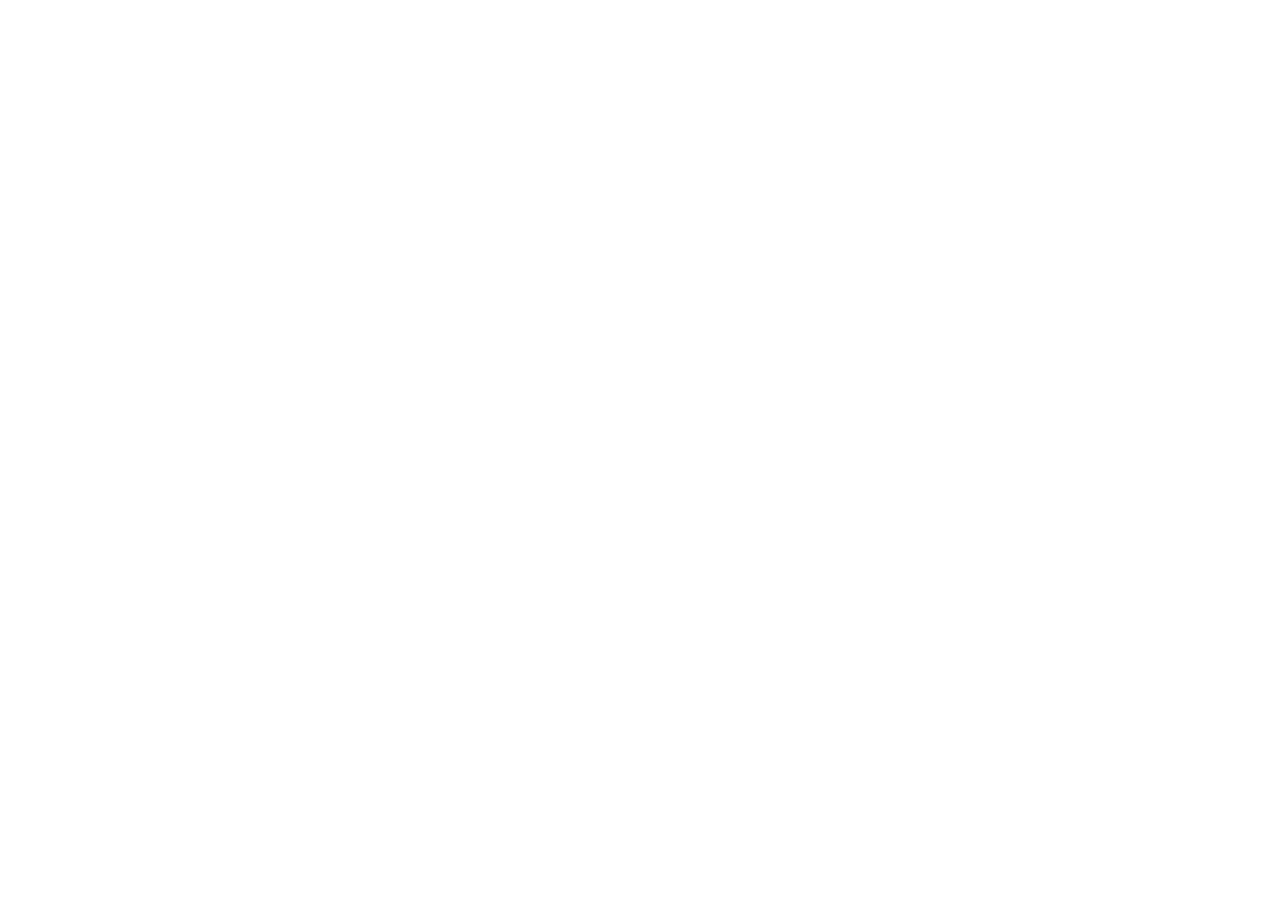
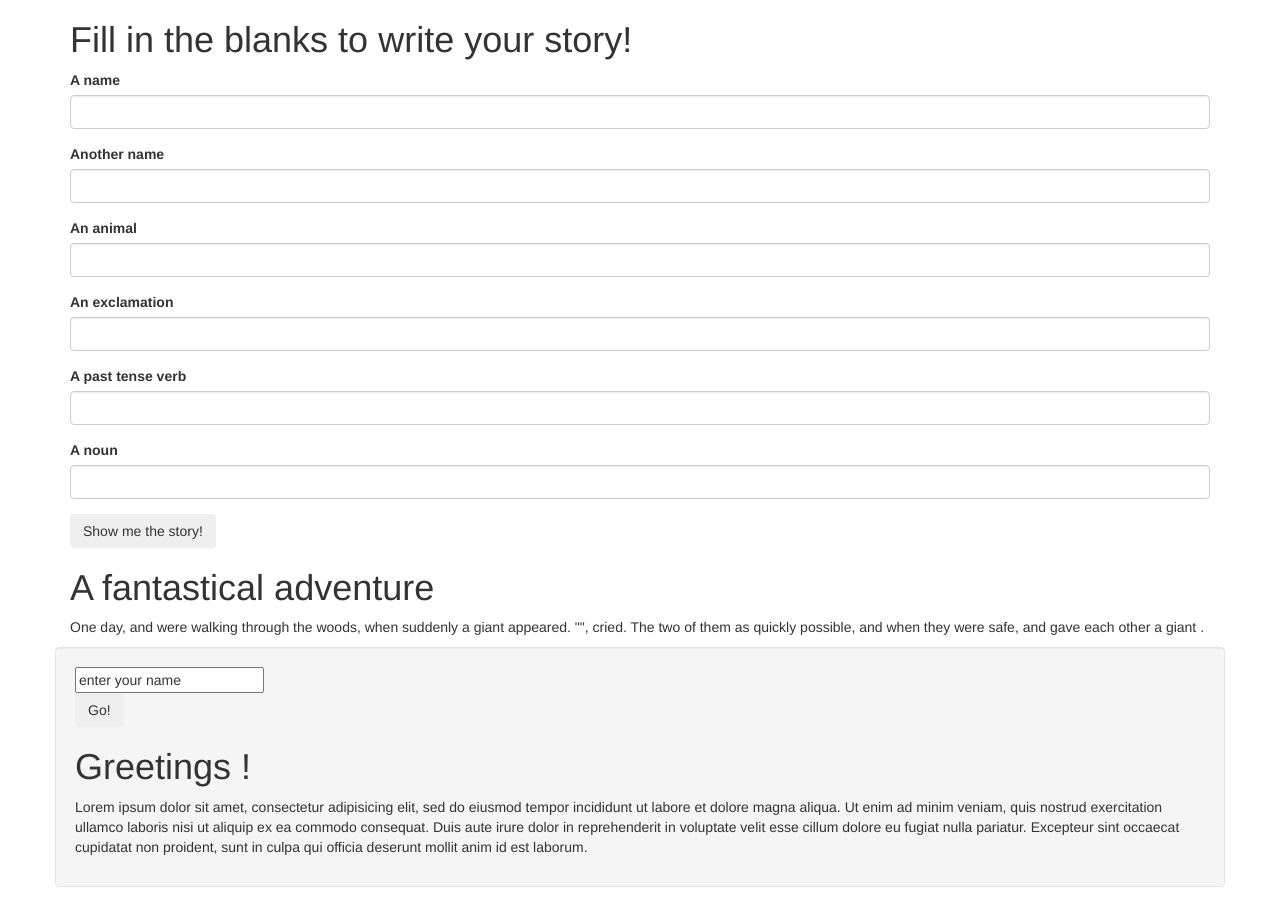
Before and after one commit to Atticus29/refactoredMadlib, a plain HTML site: page index.html in a window 1280 px wide. Before the commit the page ends 800 px from the top, so only its background shows below. Drawn offline with nearby package versions, Linux system fonts and the light colour scheme.

Commit message:
dried out the code in the js to pull a selector val and put into madlib

```diff
--- a/index.html
+++ b/index.html
@@ -7,11 +7,64 @@
     src="https://code.jquery.com/jquery-3.1.1.js"
     integrity="sha256-16cdPddA6VdVInumRGo6IbivbERE8p7CQR3HzTBuELA="
     crossorigin="anonymous"></script>
-  <!-- <script src="js/jquery-3.1.1.js"></script> -->
     <script src="js/scripts.js"></script>
-  <title></title>
+    <title>Madlib Forms</title>
   </head>
   <body>
+    <div id="madlib" class="container">
+      <h1>Fill in the blanks to write your story!</h1>
+      <div>
+        <form>
+          <div class="form-group">
+            <label for="person1">A name</label>
+            <input id="person1" class="form-control" type="text">
+          </div>
+          <div class="form-group">
+            <label for="person2">Another name</label>
+            <input id="person2" class="form-control" type="text">
+          </div>
+          <div class="form-group">
+            <label for="animal">An animal</label>
+            <input id="animal" class="form-control" type="text">
+          </div>
+          <div class="form-group">
+            <label for="exclamation">An exclamation</label>
+            <input id="exclamation" class="form-control" type="text">
+          </div>
+          <div class="form-group">
+            <label for="verb">A past tense verb</label>
+            <input id="verb" class="form-control" type="text">
+          </div>
+          <div class="form-group">
+            <label for="noun">A noun</label>
+            <input id="noun" class="form-control" type="text">
+          </div>
 
+          <button type="submit" class="btn">Show me the story!</button>
+        </form>
+      </div>
+
+      <div id="story">
+        <h1>A fantastical adventure</h1>
+        <p>
+One day, <span class="person1"></span> and <span class="person2"></span> were walking through the woods, when suddenly a giant <span class="animal"></span> appeared. "<span class="exclamation"></span>", <span class="person1"></span> cried. The two of them <span class="verb"></span> as quickly possible, and when they were safe, <span class="person1"></span> and <span class="person2"></span> gave each other a giant <span class="noun"></span>.
+</p>
+      </div>
+    </div>
+    <div id="self-letter" class="container well">
+      <div>
+        <form>
+          <div class="">
+            <input id="user-name" type="text" value="enter your name">
+          </div>
+          <input id="letter-submit" class='btn' type="submit" value="Go!">
+        </form>
+      </div>
+      <div id="response-letter">
+        <h1>Greetings <span class='user-name-output'></span>!</h1>
+        <p>Lorem ipsum dolor sit amet, consectetur adipisicing elit, sed do eiusmod tempor incididunt ut labore et dolore magna aliqua. Ut enim ad minim veniam, quis nostrud exercitation ullamco laboris nisi ut aliquip ex ea commodo consequat. Duis aute irure dolor in reprehenderit in voluptate velit esse cillum dolore eu fugiat nulla pariatur. Excepteur sint occaecat cupidatat non proident, sunt in culpa qui officia deserunt mollit anim id est laborum.
+        </p>
+      </div>
+    </div>
   </body>
 </html>
--- a/js/scripts.js
+++ b/js/scripts.js
@@ -0,0 +1,20 @@
+$(document).ready(function() {
+  $("#madlib form").submit(function() {
+    event.preventDefault();
+    $("form label").each(function(x){
+      var xId = $(this).attr('for');
+      $("."+xId).text($(this).siblings('input').val());
+    });
+    $("#story").show();
+  });
+
+  $("#self-letter form").submit(function() {
+    var username = $('#user-name').val();
+
+    $('.user-name-output').text(username);
+    $('#user-name').fadeOut();
+    $("#response-letter").slideDown();
+
+    event.preventDefault();
+  });
+});
```
Lines whose indentation alone changed are shown as unchanged.
